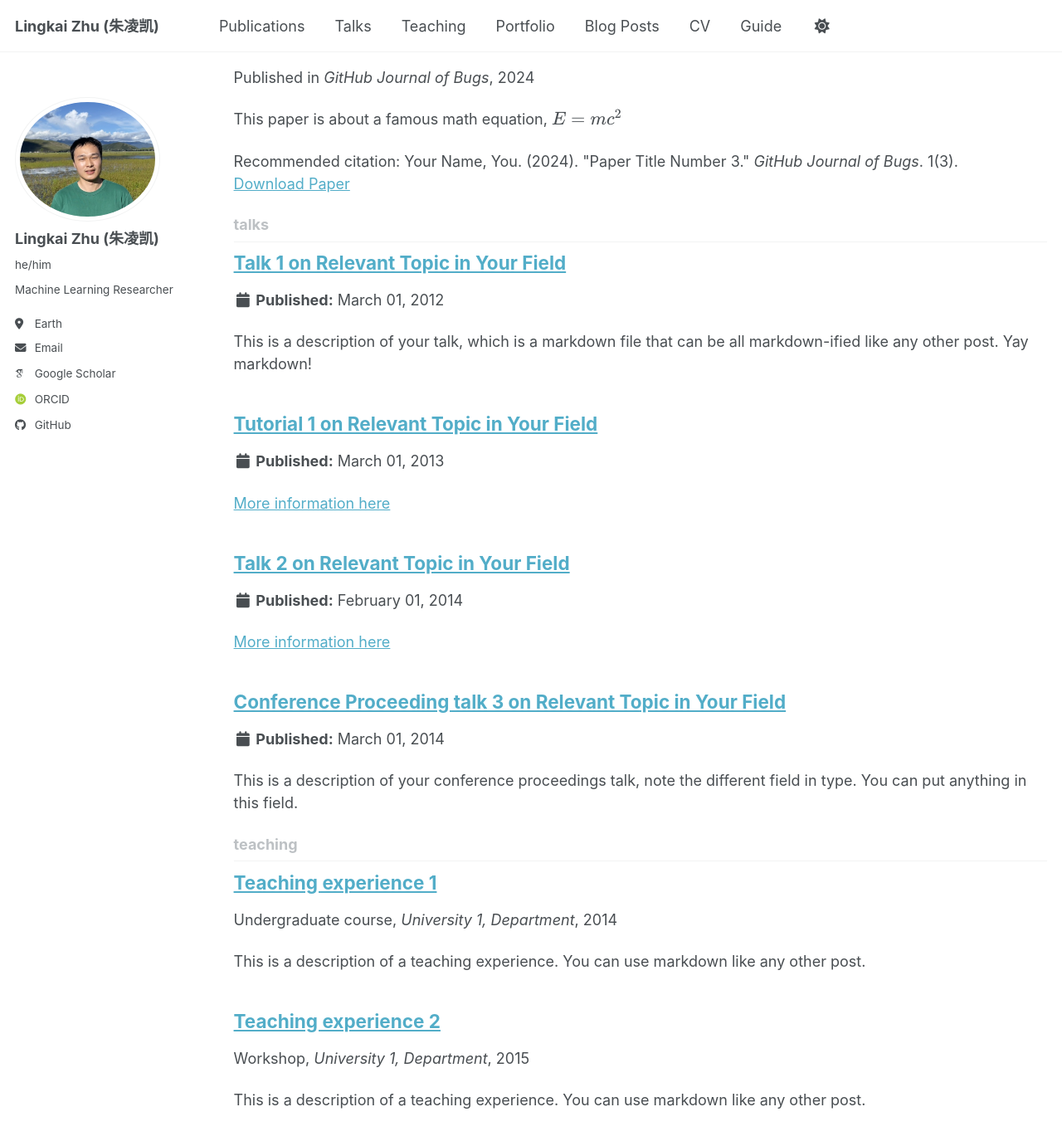
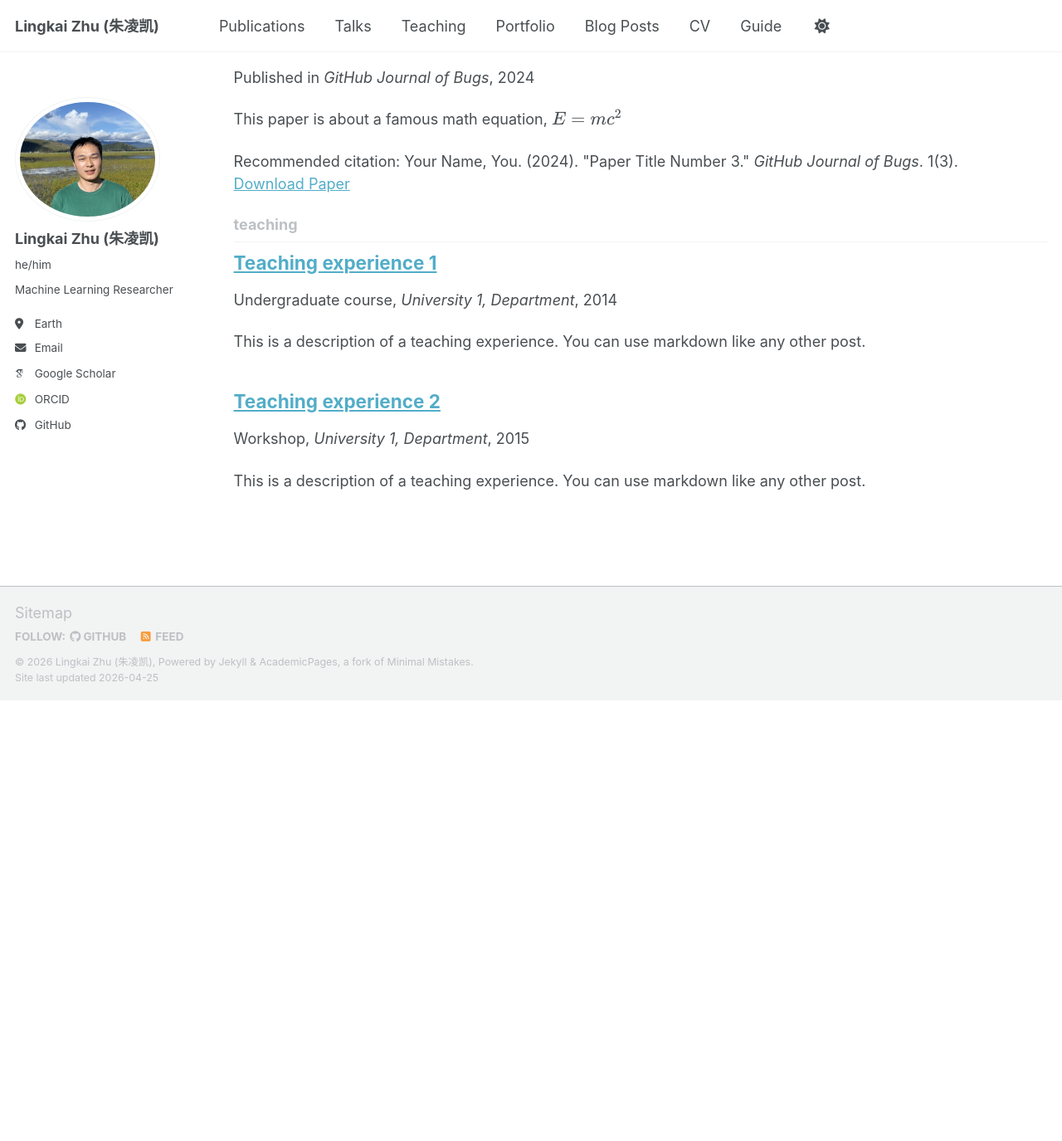
Before and after one commit to LingkaiZhu1999/LingkaiZhu1999.github.io, a Jekyll site: the page built from _pages/collection-archive.html, in a window 1280 px wide and 1400 px high, scrolled down 2100 px. Shown: the top 1375 px of the window at 83% size. Built offline with Jekyll 4.4.1, drawn with Linux system fonts in a browser that asks for light colours; some web fonts are replaced; a script bundle is joined from its source files by our own code; library files that are not in the unit come from our copies; after the commit the page ends 2944 px from its top, so only the background shows below that; some of the changed lines change nothing that is shown.

Commit message:
remove talks

```diff
--- a/_config.yml
+++ b/_config.yml
@@ -57,7 +57,7 @@ author:
 
   # Social media
   artstation       : # Username
-  # bluesky          : "bsky.app" # Replace this with you Bluesky username
+  bluesky          : # Username
   facebook         : # Username
   flickr           : # Username
   foursquare       : # Username
@@ -231,7 +231,7 @@ collections:
     output: true
     permalink: /:collection/:path/
   talks:
-    output: true
+    output: false
     permalink: /:collection/:path/
 
 
```
